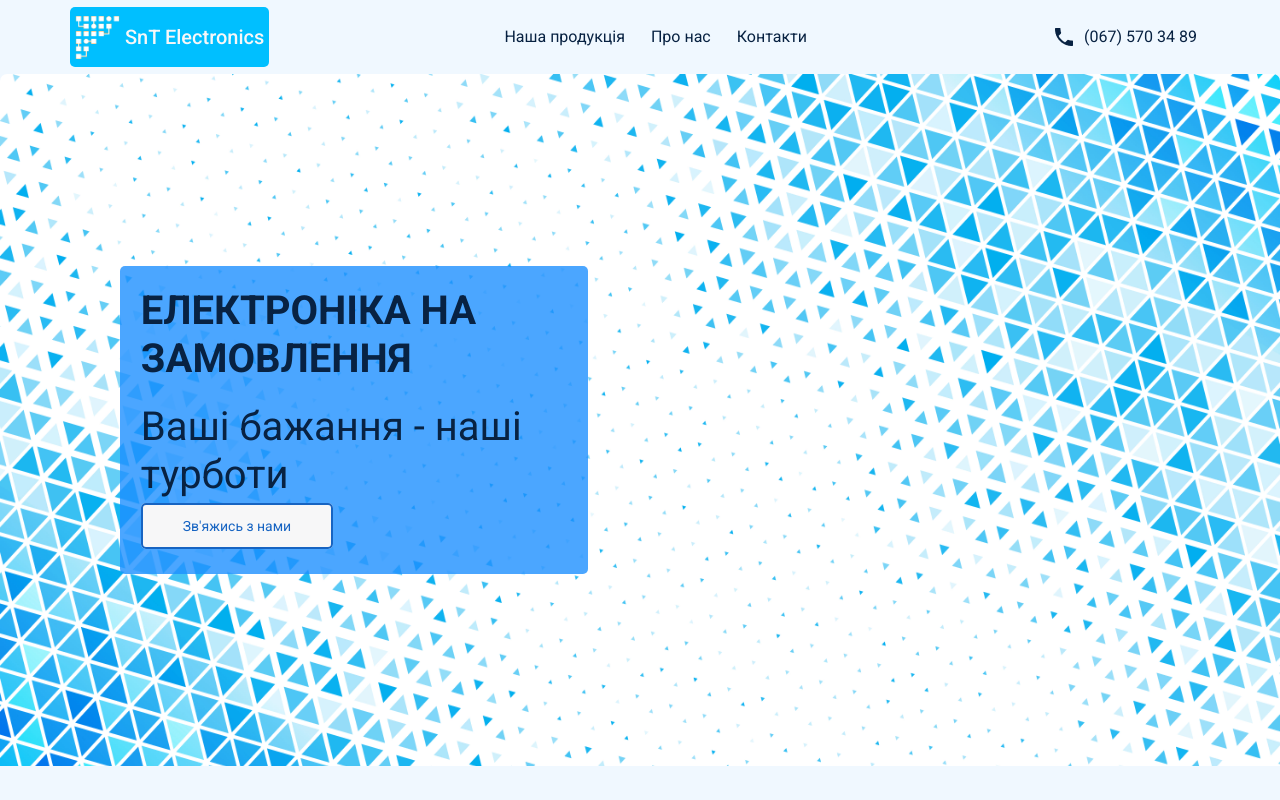
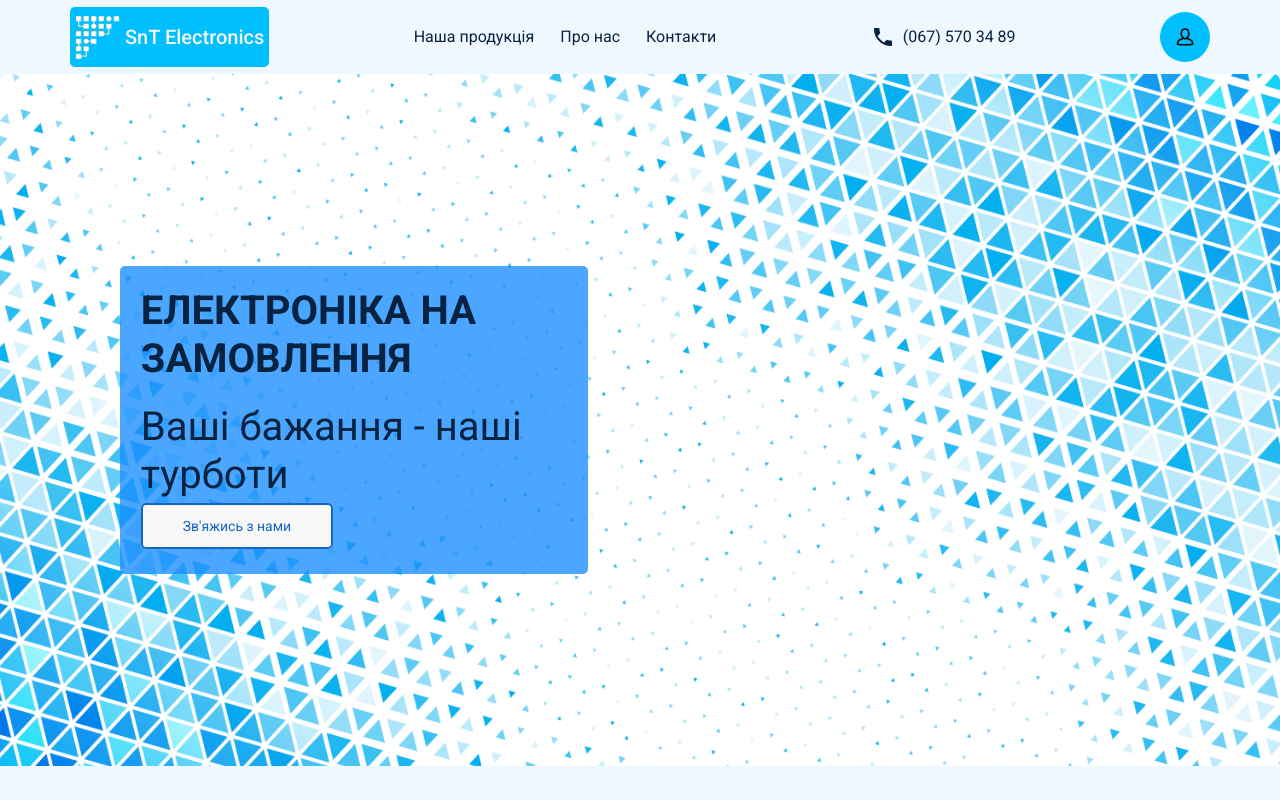
Before and after one commit to bigMialkovskyi/SnT_Electronics, a Vue app: page / in a window 1280 px wide. Shown: the top 800 px of the page. Built offline with nearby package versions, Linux system fonts and the light colour scheme; no server answers.

Commit message:
admin page

```diff
--- a/src/components/Header.vue
+++ b/src/components/Header.vue
@@ -1,10 +1,12 @@
 <template>
   <header class="header">
     <div class="container">
-      <div class="logo">
-        <img class="logo-img" src="../assets/img/logo.png" alt="logo" />
-        <p class="logo-text">SnT<span> Electronics</span></p>
-      </div>
+      <router-link to="/">
+        <div class="logo">
+          <img class="logo-img" src="../assets/img/logo.png" alt="logo" />
+          <p class="logo-text">SnT<span> Electronics</span></p>
+        </div>
+      </router-link>
       <a
         @click="showMobileMenu = !showMobileMenu"
         class="menu-hamburger"
@@ -53,6 +55,12 @@
           </ul>
         </li>
       </ul>
+      <router-link class="admin-page-icon-box" to="/admin"
+        ><img
+          class="admin-page-icon"
+          src="../assets/img/person.svg"
+          alt="person icon"
+      /></router-link>
     </div>
   </header>
 </template>
@@ -79,4 +87,30 @@ export default {
 .active {
   display: block;
 }
+
+.admin-page-icon {
+  width: 18px;
+  height: 18px;
+}
+
+.admin-page-icon-box {
+  width: 50px;
+  height: 50px;
+  background-color: #00bfff;
+  border-radius: 50px;
+  display: flex;
+  justify-content: center;
+  align-items: center;
+  transition: background-color 0.3s;
+}
+
+.admin-page-icon-box:hover {
+  cursor: pointer;
+  background-color: #87cefa;
+}
+
+.admin-page-icon-box:active {
+  background-color: #1e90ff;
+}
+
 </style>
--- a/src/router/index.ts
+++ b/src/router/index.ts
@@ -11,8 +11,8 @@ const routes = [
     component: HomeView
   },
   {
-    path: '/about',
-    name: 'about',
+    path: '/admin',
+    name: 'admin',
     // route level code-splitting
     // this generates a separate chunk (about.[hash].js) for this route
     // which is lazy-loaded when the route is visited.
--- a/src/styles/footer.scss
+++ b/src/styles/footer.scss
@@ -6,6 +6,7 @@ footer {
   height: 80px;
   border-top-left-radius: 7px;
   border-top-right-radius: 7px;
+  margin-top: -7px;
 }
 
 .logo-img {
--- a/src/styles/header.scss
+++ b/src/styles/header.scss
@@ -240,6 +240,8 @@
 
     .logo {
       margin-right: auto;
+      justify-content: start;
+      width: 200px;
     }
 
     .container {
@@ -270,4 +272,18 @@
       }
     }
   }
+
+  .admin-page-icon-box {
+    grid-column-start: 3;
+    grid-row-start: 1;
+    margin-left: 10px;
+  }
 }
+
+@media screen and (max-width: 575px) {
+
+  .logo {
+    width: 55px;
+  }
+
+}
--- a/src/views/AboutView.vue
+++ b/src/views/AboutView.vue
@@ -1,5 +1,14 @@
 <template>
   <div class="about">
-    <h1>This is an about page</h1>
+    <h1>This is an admin page</h1>
   </div>
 </template>
+
+<style lang="scss">
+.about {
+  border-top-left-radius: 7px;
+  border-top-right-radius: 7px;
+  padding: 20px 0;
+  background-color: #87cefa;
+}
+</style>
```
Also changed, not shown: src/components/ProductList.vue (+2 -1 lines), src/assets/img/person.svg (added).
